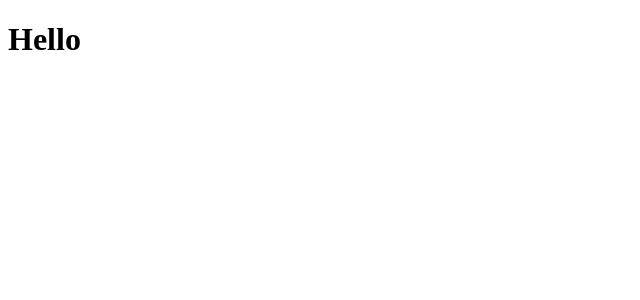
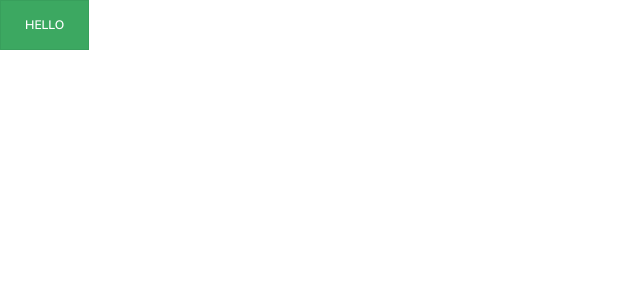
Before and after one commit to andrii-vovnenko/hair_react_admin, a React (Create React App) app: page / in a window 1280 px wide. Shown: the top 300 px of the page, without its empty margins (0-640 px from the left). Built offline with nearby package versions, Linux system fonts and the light colour scheme.

Commit message:
add bootstrap

```diff
--- a/package.json
+++ b/package.json
@@ -6,7 +6,9 @@
     "@testing-library/jest-dom": "^4.2.4",
     "@testing-library/react": "^9.3.2",
     "@testing-library/user-event": "^7.1.2",
+    "bootswatch": "^4.5.0",
     "react": "^16.13.1",
+    "react-bootstrap": "^1.0.1",
     "react-dom": "^16.13.1",
     "react-scripts": "3.4.1"
   },
--- a/src/App.js
+++ b/src/App.js
@@ -1,7 +1,11 @@
 import React from 'react';
-
+import { Button } from 'react-bootstrap';
 function App() {
-  return <h1>Hello</h1>
+  return (
+    <>
+      <Button variant='success' >Hello</Button>
+    </>
+  )
 }
 
 export default App;
--- a/src/index.js
+++ b/src/index.js
@@ -1,5 +1,6 @@
 import React from 'react';
 import ReactDOM from 'react-dom';
+import 'bootswatch/dist/lux/bootstrap.min.css';
 import App from './App';
 import * as serviceWorker from './serviceWorker';
 
```
Also changed, not shown: 1 other file (tests, documents, lock files or other folders).
